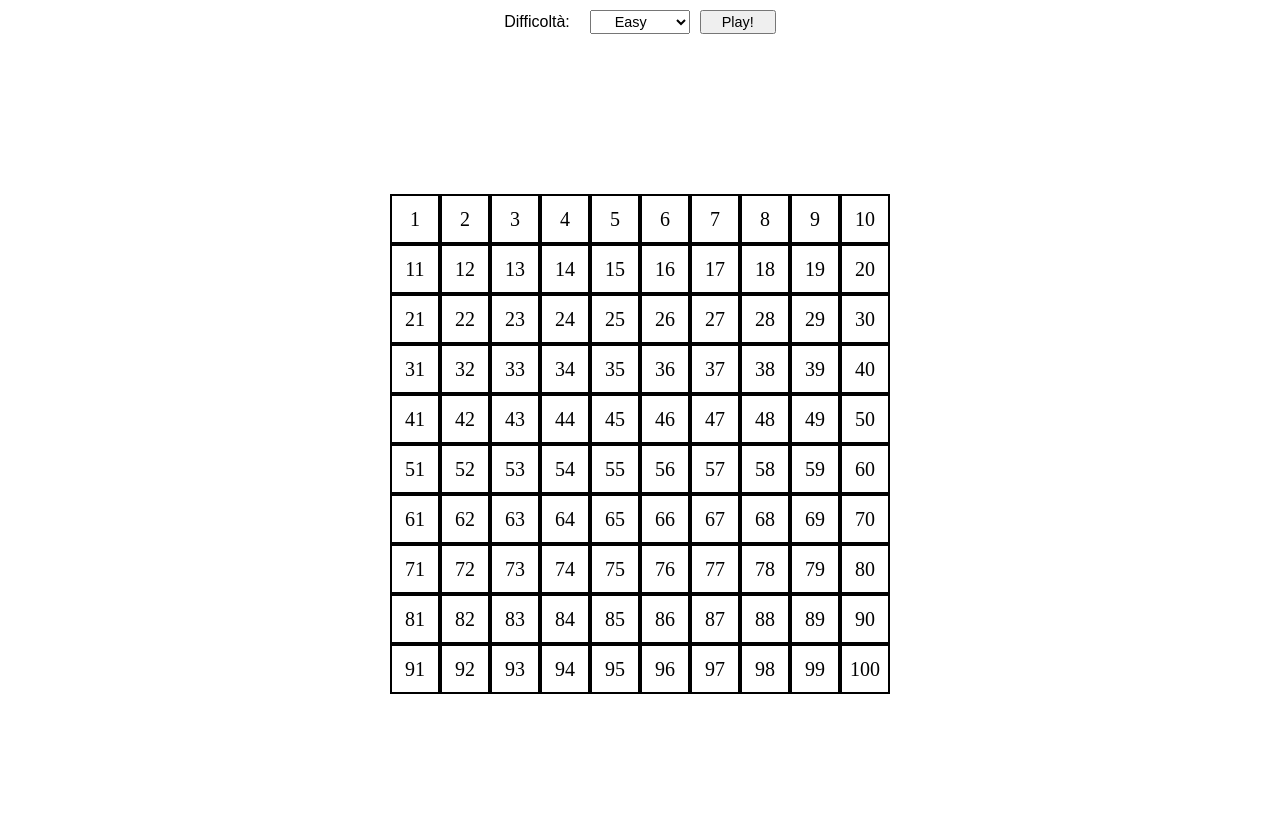
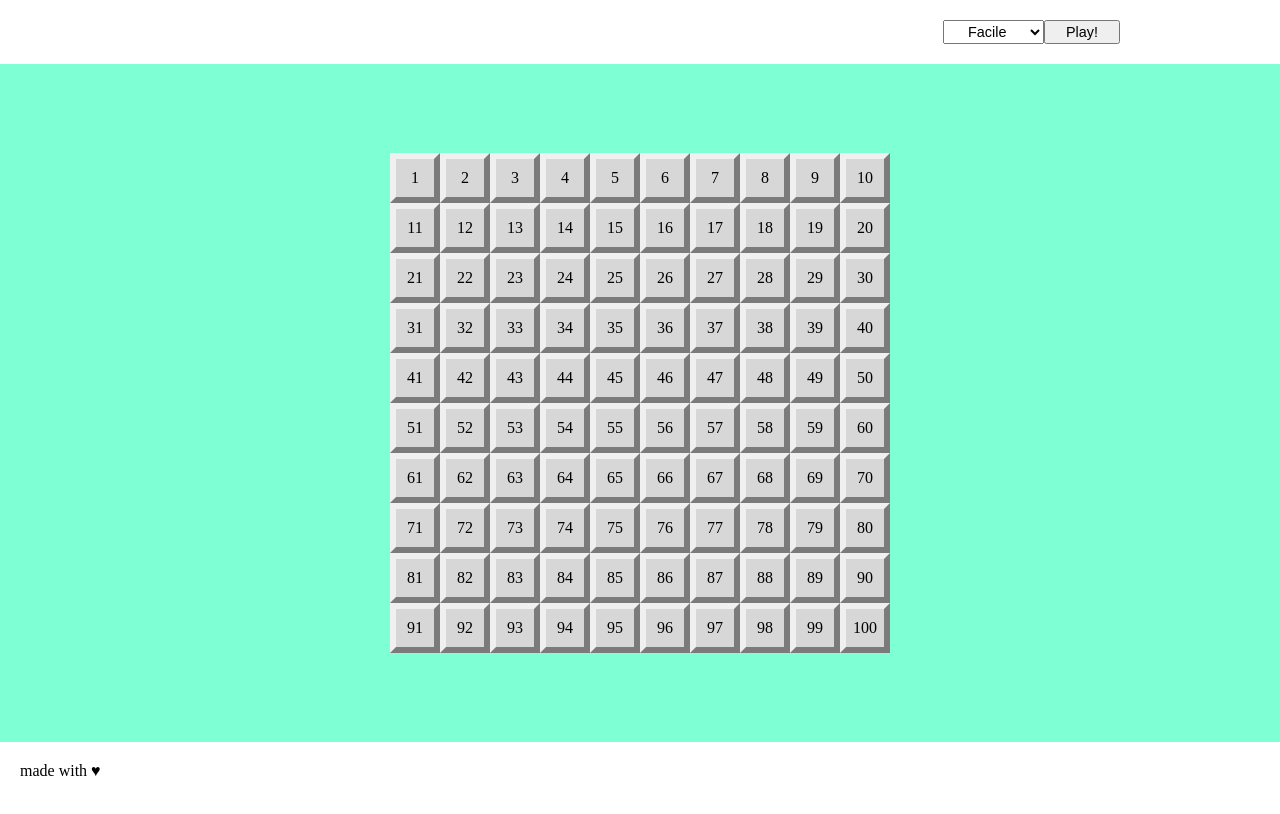
Before and after one commit to SerKasai/campo-minato, a plain HTML site: page index.html in a window 1280 px wide. Both pictures are taken after a click on the button "Play!". Drawn offline with Linux system fonts and the light colour scheme.

Commit message:
commit 2

```diff
--- a/css/app.css
+++ b/css/app.css
@@ -4,12 +4,27 @@
   box-sizing: border-box;
 }
 
-header {
+body {
   display: flex;
+  min-height: 100vh;
+  flex-direction: column;
+}
+
+main {
+  flex-grow: 1;
+  background-color: #7fffd4;
+  display: flex;
+  flex-direction: column;
+  justify-content: center;
   align-items: center;
-  justify-content: center;
-  padding: 10px;
-  column-gap: 10px;
+}
+
+header .selectors {
+  max-width: 1000px;
+  margin: 0 auto;
+  display: flex;
+  justify-content: flex-end;
+  padding: 20px;
 }
 
 label {
@@ -23,29 +38,44 @@ select, button {
   padding: 2px 20px;
 }
 
-.grid-wrapper {
-  min-height: 100vh;
+.grid {
+  width: 500px;
   display: flex;
-  align-items: center;
-  justify-content: center;
+  flex-wrap: wrap;
+  user-select: none;
 }
 
-.grid {
-  width: 500px;
-  height: 500px;
+.cell {
+  aspect-ratio: 1;
   display: flex;
-  flex-wrap: wrap;
-  align-items: flex-start;
-  align-content: flex-start;
+  justify-content: center;
+  align-items: center;
+  background-color: #d7d7d7;
+  cursor: pointer;
+  border-bottom: 6px solid rgb(123, 123, 123);
+  border-right: 6px solid rgb(123, 123, 123);
+  border-top: 6px solid rgb(240, 240, 240);
+  border-left: 6px solid rgb(240, 240, 240);
 }
 
-.square {
-  /* width: calc(100% / 10); */
-  aspect-ratio: 1;
-  border: 2px solid black;
-  display: flex;
-  align-items: center;
-  justify-content: center;
-  font-size: 20px;
-  cursor: pointer;
+.selected {
+  background-color: rgb(50, 99, 222);
+  border-bottom: 5px solid rgb(0, 30, 130);
+  border-right: 5px solid rgb(0, 30, 130);
+  border-top: 5px solid rgb(132, 167, 255);
+  border-left: 5px solid rgb(132, 167, 255);
+  color: white;
 }
+
+.bomb {
+
+  background-size: 60% 60%;
+  background-position: center;
+  background-repeat: no-repeat;
+  background-color: red;
+  border: none;
+}
+
+footer {
+  padding: 20px;
+}
--- a/index.html
+++ b/index.html
@@ -11,25 +11,36 @@
 <body>
   <header>
 
-    <label for="difficoltà">Difficoltà:</label>
+    <div class="selectors">
+      <select name="moide" id="mode">
+        <option value="1" selected>Facile</option>
+        <option value="2">Hard</option>
+        <option value="3">Crazy</option>
+      </select>
 
-    <select name="difficulty" id="difficulty">
-      <option value="easy">Easy</option>
-      <option value="hard">Hard</option>
-      <option value="crazy">Crazy</option>
-    </select>
+      <button id="play">
+        Play!
+      </button>
 
-    <button class="play">Play!</button>
+    </div>
 
   </header>
 
   <main>
 
-    <section class="grid-wrapper">
-      <div class="grid">
-    </section>
+    <div class="grid">
+
+    </div>
+
+    <div class="message">
+
+    </div>
 
   </main>
+
+  <footer>
+    made with <span>&hearts;</span>
+  </footer>
 
 
   <script src="js/app.js"></script>
--- a/js/app.js
+++ b/js/app.js
@@ -1,32 +1,124 @@
 console.log('Campo Minato')
 
-function generaElencoNumeri(start, end) {
-  const elenco = [];
-  for (let i = start; i <= end; i++) {
-    elenco.push(i);
-    // console.log(elenco)
-  }
-  return elenco;
-}
-const numeri = []
-const numeroColonne = 10
-const numeroRighe = 10
-const difficoltà = ['Easy', 'Hard', 'Crazy'];
-const celleTotali = numeroRighe * numeroColonne;
+// Soluzione mia (parziale)
+
+// function generaElencoNumeri(start, end) {
+//   const elenco = [];
+//   for (let i = start; i <= end; i++) {
+//     elenco.push(i);
+//     // console.log(elenco)
+//   }
+//   return elenco;
+// }
+// const numeri = []
+// const numeroColonne = 10
+// const numeroRighe = 10
+// const difficoltà = ['Easy', 'Hard', 'Crazy'];
+// const celleTotali = numeroRighe * numeroColonne;
 
 
-const n = generaElencoNumeri(1, celleTotali);
+// const n = generaElencoNumeri(1, celleTotali);
 
-// numeri.push(n);
-console.log(n);
+// // numeri.push(n);
+// console.log(n);
+// const gridElement = document.querySelector('.grid');
+
+// for (let i = 0; i < n.length; i++) {
+//   const numero = n[i];
+//   const element = document.createElement('div');
+//   element.classList.add('square');
+//   element.style.width = 'calc(100% / 10)'
+//   element.append(numero);
+
+//   gridElement.appendChild(element);
+// }
+
+
+
+// Soluzione corso
+
+// Utente seleziona la modalità dalla select
+
+// Utente clicca sul pulsante play e parte il gioco
+const selectElement = document.getElementById('mode');
+const playButton = document.getElementById('play');
 const gridElement = document.querySelector('.grid');
 
-for (let i = 0; i < n.length; i++) {
-  const numero = n[i];
-  const element = document.createElement('div');
-  element.classList.add('square');
-  element.style.width = 'calc(100% / 10)'
-  element.append(numero);
+// playButton.addEventListener('click', () => {
+//   //logica di gioco
+//   console.log('Inizia il gioco')
+// })
 
-  gridElement.appendChild(element);
+const startGame = () => {
+  //logica di gioco
+  console.log('Inizia il gioco')
+
+  // Impostare la modalità di gioco
+
+  // Leggere value della select con la modalità selezionata dall'utente
+  const mode = parseInt(selectElement.value)
+  // let rows;
+  // let columns;
+  // let cellSize;
+  let rows, columns, cellSize; //-> come sopra
+  console.log(mode)
+  // Determinare il numero di righe e di colonne
+  switch (mode) {
+    case 1:
+      // righe e colonne = 10
+      // rows = 10
+      // columns = 10
+      rows = columns = 10; //-> come sopra
+      break;
+    case 2:
+      // righe e colonne = 9
+      rows = columns = 9;
+      break;
+    case 3:
+      // righe e colonne = 7
+      rows = columns = 7;
+      break;
+
+    default:
+      rows = columns = 10;
+  }
+  // Determinare il numero totale di celle da generare
+  const cellNumber = rows * columns;
+  cellSize = `calc( 100% / ${columns})`
+  console.log(rows, columns, cellNumber);
+  // Cancellare contenuto della griglia precedentemente inserita
+  gridElement.innerHTML = '';
+
+  const cellCallback = function () {
+    console.log('Hai cliccato', this);
+    // al click, aggiungere la classe selected
+    this.classList.add('selected')
+
+    this.removeEventListener('click', cellCallback)
+
+  }
+
+  // Generare la griglia
+
+  // Fare ciclo da 1 a totale di celle = righe * colonne
+  for (let i = 0; i < cellNumber; i++) {
+    // Generare una cella
+    const cell = document.createElement('div');
+    // Impostare la larghezza della cella
+    cell.style.width = cellSize
+    // Aggiungere il contenuto (numero progressivo da 1 a numero di celle)
+    cell.append(i + 1);
+    // Aggiungere classe .cell
+    cell.classList.add('cell');
+    // Appendere la cella dentro alla griglia
+    gridElement.appendChild(cell);
+
+    // Aggiungere event listener alla cella
+    cell.addEventListener('click', cellCallback)
+  }
+
+
+
+
 }
+playButton.addEventListener('click', startGame);
```
